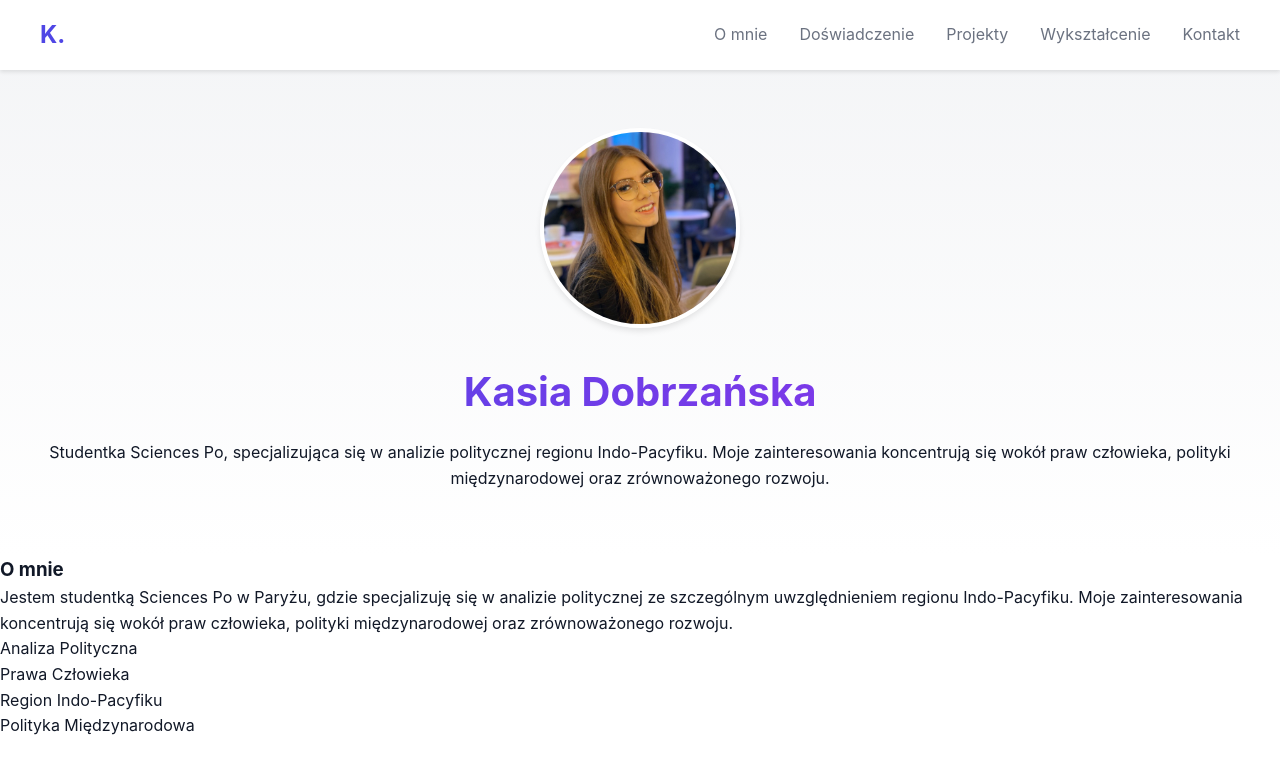
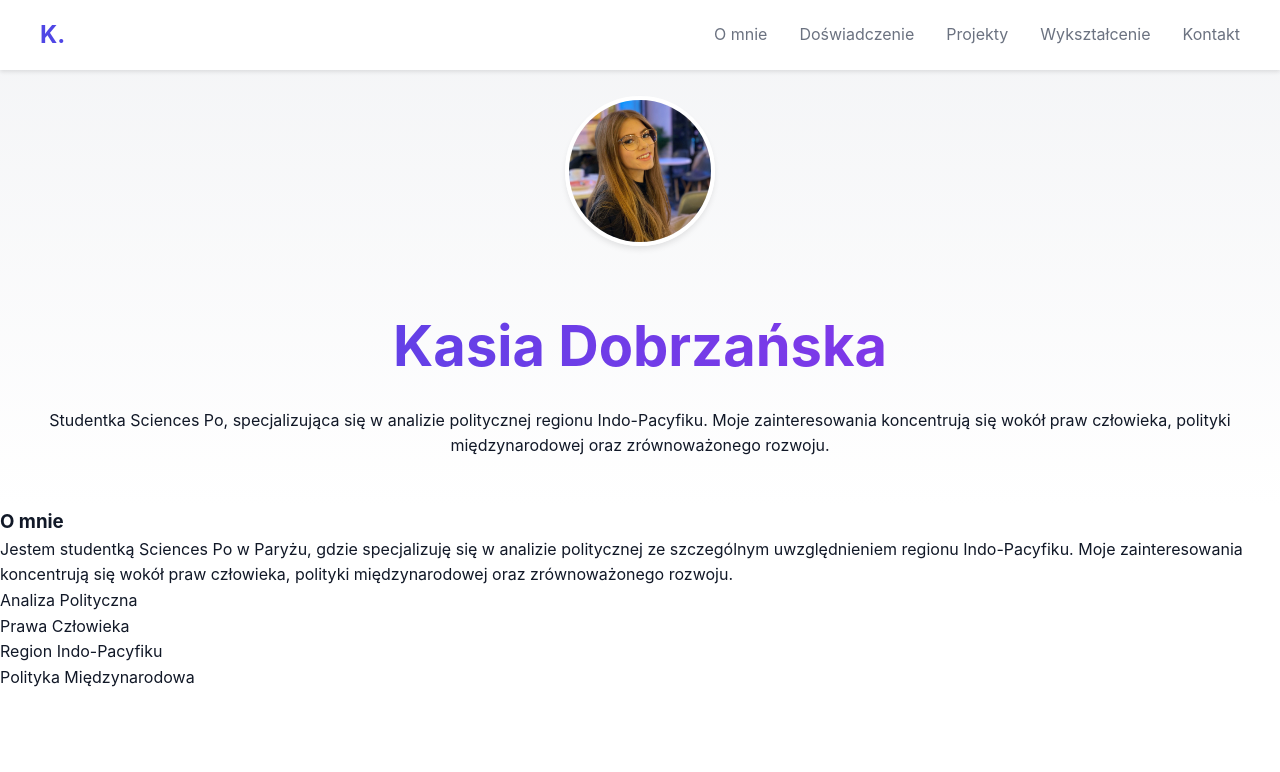
Before and after one commit to bohdandobrzanski/kasia, a plain HTML site: page index.html in a window 1280 px wide. Drawn offline with Linux system fonts and the light colour scheme.

Commit message:
Update index.html

```diff
--- a/index.html
+++ b/index.html
@@ -30,8 +30,9 @@
 
         /* Hero sekcja */
         .hero {
-            padding: 8rem 2rem 4rem;
+            padding: 6rem 1.5rem 3rem;
             background: linear-gradient(to bottom, var(--light-gray), var(--background-color));
+            text-align: center;
         }
 
         .hero-container {
@@ -43,12 +44,8 @@
             gap: 2rem;
         }
 
-        .hero-text {
-            text-align: center;
-        }
-
         .hero-text h1 {
-            font-size: 2.5rem;
+            font-size: clamp(2rem, 5vw, 3.5rem);
             margin-bottom: 1rem;
             background: linear-gradient(to right, var(--primary-color), var(--secondary-color));
             -webkit-background-clip: text;
@@ -58,11 +55,12 @@
         .hero-image {
             display: flex;
             justify-content: center;
+            margin-bottom: 1.5rem;
         }
 
         .profile-image {
-            width: 200px;
-            height: 200px;
+            width: 150px;
+            height: 150px;
             border-radius: 50%;
             object-fit: cover;
             border: 4px solid white;
```
